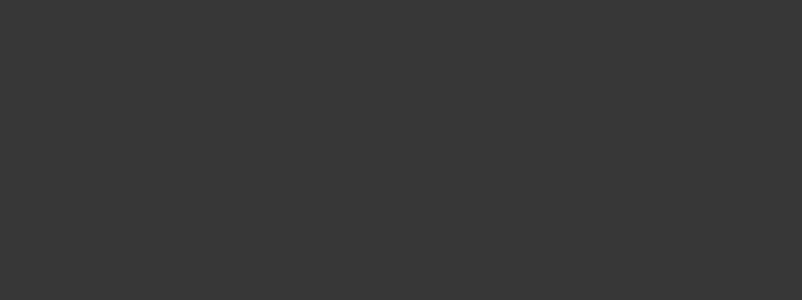
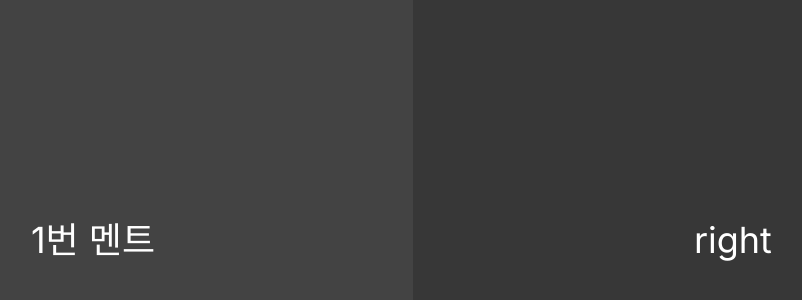
Before and after one commit to csm009177/unhw, a Next.js app: page / in a window 1280 px wide. Shown: the part 160-460 px from the top of the page, without its empty margins (227-1029 px from the left). Built offline with nearby package versions, Linux system fonts and the light colour scheme.

Commit message:
메인 페이지 로테이션 멘트

```diff
--- a/app/page.tsx
+++ b/app/page.tsx
@@ -1,9 +1,32 @@
-import Image from "next/image";
+'use client'
+
+import React, { useState, useEffect } from "react";
+import "./globals.css";
 
 export default function Home() {
+  const [seconds, setSeconds] = useState(0);
+  const [comments, setComments] = useState([
+    "1번 멘트",
+    "2번 멘트",
+    "3번 멘트",
+    "4번 멘트",
+    "5번 멘트"
+  ]);
+  const [currentCommentIndex, setCurrentCommentIndex] = useState(0);
+
+  useEffect(() => {
+    const interval = setInterval(() => {
+      setSeconds(prevSeconds => prevSeconds + 1);
+      setCurrentCommentIndex(prevIndex => (prevIndex + 1) % comments.length);
+    }, 500);
+
+    return () => clearInterval(interval);
+  }, [comments.length]);
+
   return (
-    <main className="App">
-
-    </main>
+    <div className="Lobby">
+      <div className="Lobby-LeftCont">{comments[currentCommentIndex]}</div>
+      <div className="Lobby-RightCont">right</div>
+    </div>
   );
 }
```
